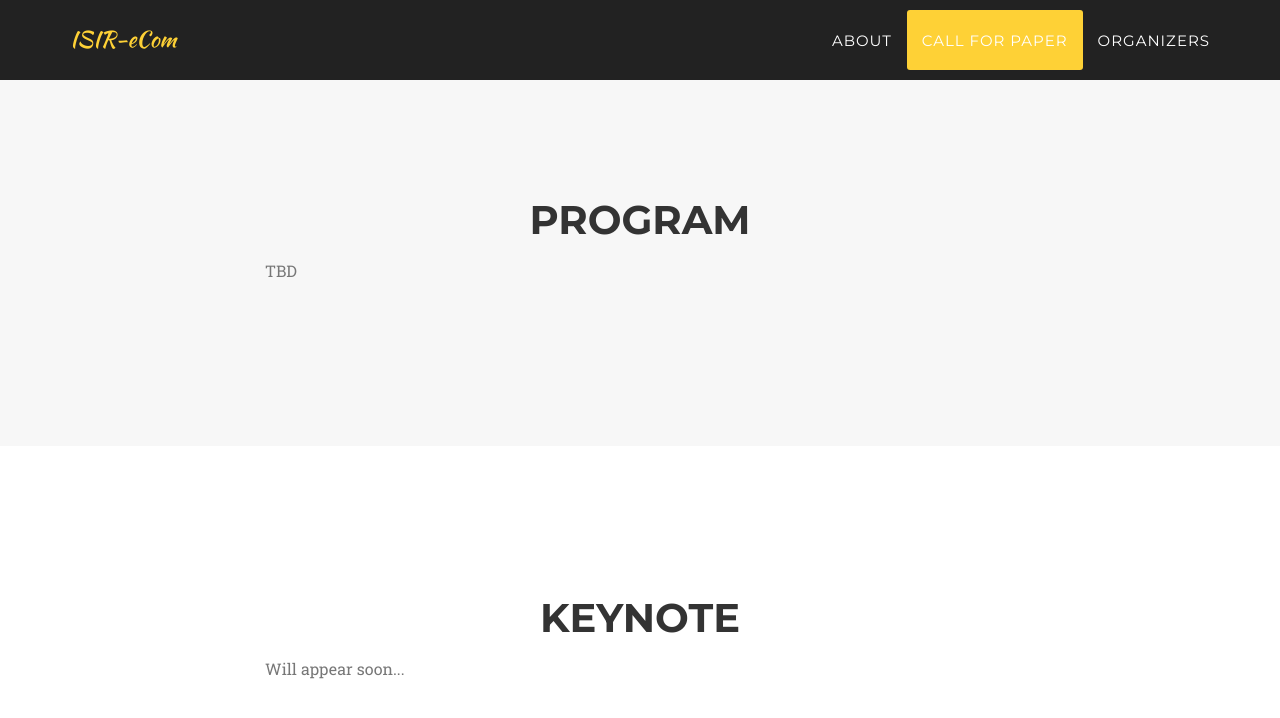
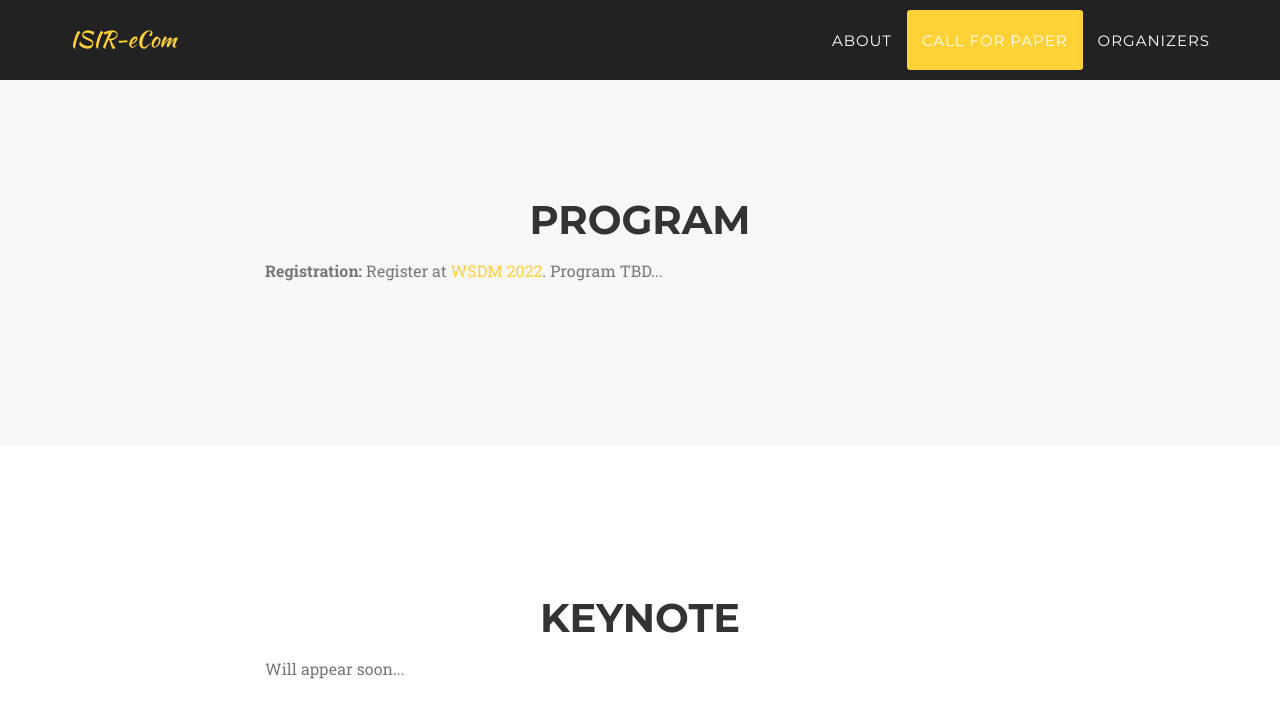
Before and after one commit to ISIR-eCom/ISIR-eCom.github.io, a Jekyll site: the page built from index.html, in a window 1280 px wide and 900 px high, scrolled down 3385 px. Shown: the top 718 px of the window. Built offline with Jekyll 4.4.1, drawn with Linux system fonts in a browser that asks for light colours; some web fonts are replaced.

Commit message:
add Registration line.

```diff
--- a/_includes/program.html
+++ b/_includes/program.html
@@ -7,7 +7,9 @@
 	                    <div class="row">
 	                        <div class="col-lg-8 col-lg-offset-2 text-justify">
 	                            <p class="large text-muted">
-	                            	TBD
+	                            <b>Registration: </b> Register at <a href="https://www.wsdm-conference.org/2022/" target="\_blank">WSDM 2022</a>.
+
+	                            Program TBD...
 								<!-- <table>
 								  <tr>
 								    <td width="20%">9:00 - 9:10</td>
```
